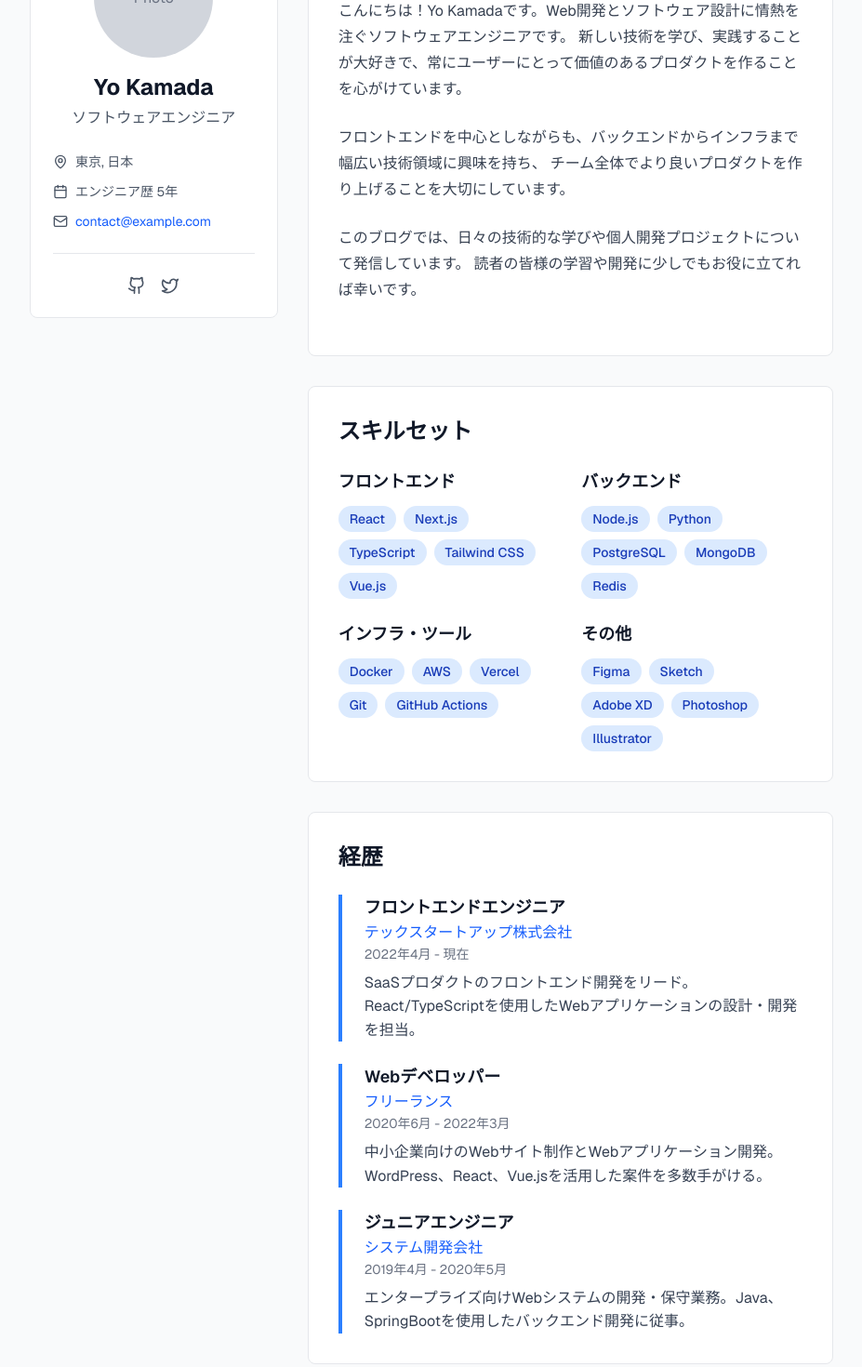
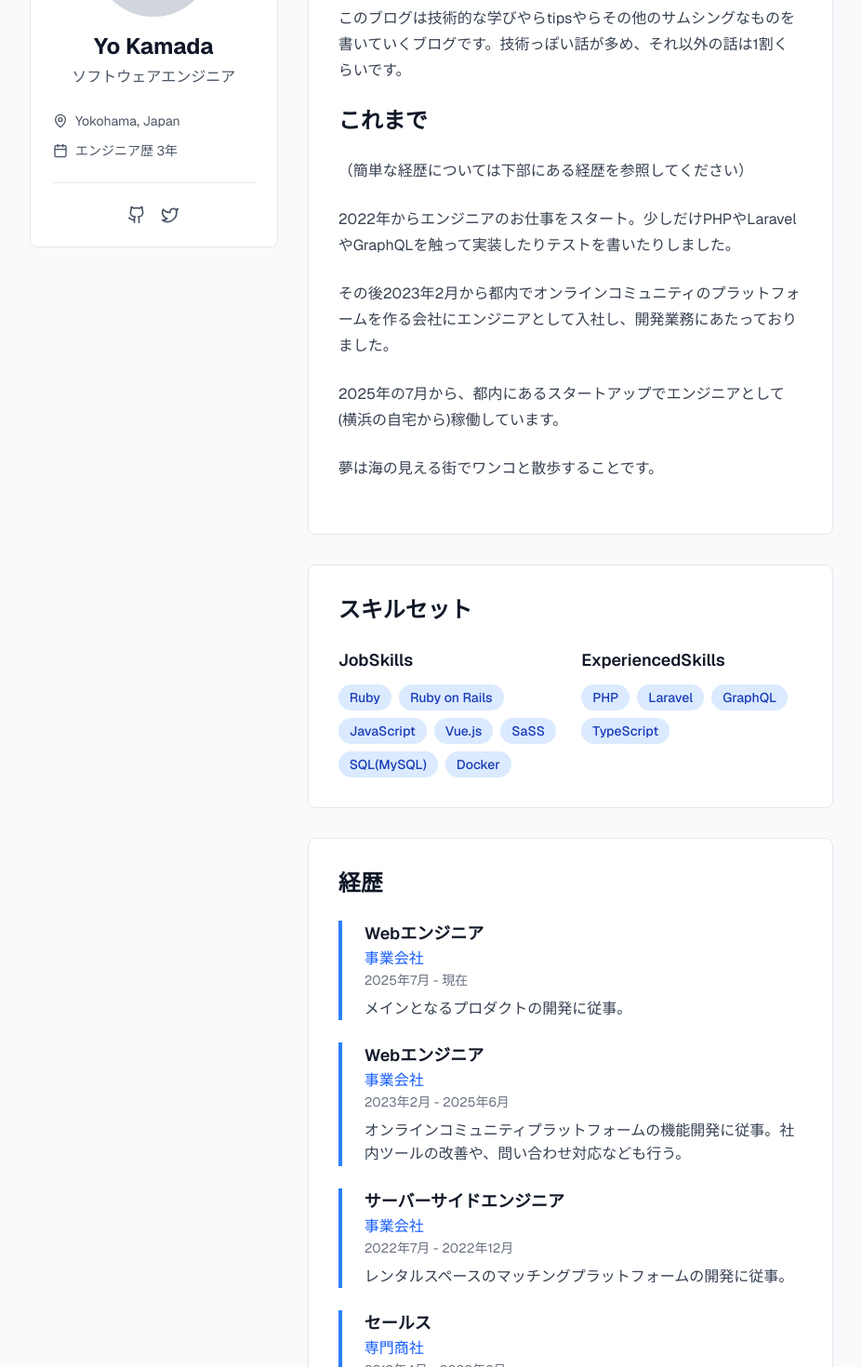
Before and after one commit to bumpfuji10/kyam-site, a Next.js app: page /about in a window 1280 px wide. Shown: the part 320-1790 px from the top of the page at 93% size, without its empty margins (176-1103 px from the left). Built offline with nearby package versions, Linux system fonts and the light colour scheme.

Commit message:
[change]経歴周りのテキストを改修

```diff
--- a/src/app/about/page.tsx
+++ b/src/app/about/page.tsx
@@ -2,30 +2,34 @@ import { Mail, Github, Twitter, MapPin, Calendar } from 'lucide-react';
 
 export default function AboutPage() {
   const skills = [
-    { category: 'フロントエンド', items: ['React', 'Next.js', 'TypeScript', 'Tailwind CSS', 'Vue.js'] },
-    { category: 'バックエンド', items: ['Node.js', 'Python', 'PostgreSQL', 'MongoDB', 'Redis'] },
-    { category: 'インフラ・ツール', items: ['Docker', 'AWS', 'Vercel', 'Git', 'GitHub Actions'] },
-    { category: 'その他', items: ['Figma', 'Sketch', 'Adobe XD', 'Photoshop', 'Illustrator'] },
+    { category: 'JobSkills', items: ['Ruby', 'Ruby on Rails', 'JavaScript', 'Vue.js', 'SaSS', 'SQL(MySQL)', 'Docker'] },
+    { category: 'ExperiencedSkills', items: ['PHP', 'Laravel', 'GraphQL', 'TypeScript'] }
   ];
 
   const experiences = [
     {
-      company: 'テックスタートアップ株式会社',
-      position: 'フロントエンドエンジニア',
-      period: '2022年4月 - 現在',
-      description: 'SaaSプロダクトのフロントエンド開発をリード。React/TypeScriptを使用したWebアプリケーションの設計・開発を担当。',
+      company: '事業会社',
+      position: 'Webエンジニア',
+      period: '2025年7月 - 現在',
+      description: 'メインとなるプロダクトの開発に従事。',
     },
     {
-      company: 'フリーランス',
-      position: 'Webデベロッパー',
-      period: '2020年6月 - 2022年3月',
-      description: '中小企業向けのWebサイト制作とWebアプリケーション開発。WordPress、React、Vue.jsを活用した案件を多数手がける。',
+      company: '事業会社',
+      position: 'Webエンジニア',
+      period: '2023年2月 - 2025年6月',
+      description: 'オンラインコミュニティプラットフォームの機能開発に従事。社内ツールの改善や、問い合わせ対応なども行う。',
     },
     {
-      company: 'システム開発会社',
-      position: 'ジュニアエンジニア',
-      period: '2019年4月 - 2020年5月',
-      description: 'エンタープライズ向けWebシステムの開発・保守業務。Java、SpringBootを使用したバックエンド開発に従事。',
+      company: '事業会社',
+      position: 'サーバーサイドエンジニア',
+      period: '2022年7月 - 2022年12月',
+      description: 'レンタルスペースのマッチングプラットフォームの開発に従事。'
+    },
+    {
+      company: '専門商社',
+      position: 'セールス',
+      period: '2019年4月 - 2022年6月',
+      description: '防犯カメラをメインとしたセキュリティ関連商材を、分譲マンションの管理組合や賃貸物件オーナーに提案・販売。',
     },
   ];
 
@@ -33,7 +37,6 @@ export default function AboutPage() {
     <div className="max-w-4xl mx-auto px-4 py-8">
       <div className="mb-12">
         <h1 className="text-4xl font-bold text-gray-900 mb-4">プロフィール</h1>
-        <p className="text-xl text-gray-600">Web開発とソフトウェア設計に情熱を注ぐエンジニアです</p>
       </div>
 
       <div className="grid grid-cols-1 lg:grid-cols-3 gap-8">
@@ -50,17 +53,11 @@ export default function AboutPage() {
             <div className="space-y-3 text-sm">
               <div className="flex items-center text-gray-600">
                 <MapPin className="w-4 h-4 mr-2" />
-                <span>東京, 日本</span>
+                <span>Yokohama, Japan</span>
               </div>
               <div className="flex items-center text-gray-600">
                 <Calendar className="w-4 h-4 mr-2" />
-                <span>エンジニア歴 5年</span>
-              </div>
-              <div className="flex items-center text-gray-600">
-                <Mail className="w-4 h-4 mr-2" />
-                <a href="mailto:contact@example.com" className="text-blue-600 hover:text-blue-700">
-                  contact@example.com
-                </a>
+                <span>エンジニア歴 3年</span>
               </div>
             </div>
 
@@ -91,19 +88,31 @@ export default function AboutPage() {
 
         <div className="lg:col-span-2 space-y-8">
           <section className="bg-white rounded-lg border border-gray-200 p-8">
-            <h3 className="text-2xl font-bold text-gray-900 mb-6">自己紹介</h3>
+            <h3 className="text-2xl font-bold text-gray-900 mb-6">Kyamについて</h3>
             <div className="prose prose-lg max-w-none text-gray-700">
               <p className="mb-4">
-                こんにちは！Yo Kamadaです。Web開発とソフトウェア設計に情熱を注ぐソフトウェアエンジニアです。
-                新しい技術を学び、実践することが大好きで、常にユーザーにとって価値のあるプロダクトを作ることを心がけています。
+                コニチワー！都内でエンジニアをしています。Yo Kamadaです。
               </p>
               <p className="mb-4">
-                フロントエンドを中心としながらも、バックエンドからインフラまで幅広い技術領域に興味を持ち、
-                チーム全体でより良いプロダクトを作り上げることを大切にしています。
+                このブログは技術的な学びやらtipsやらその他のサムシングなものを書いていくブログです。技術っぽい話が多め、それ以外の話は1割くらいです。
               </p>
-              <p>
-                このブログでは、日々の技術的な学びや個人開発プロジェクトについて発信しています。
-                読者の皆様の学習や開発に少しでもお役に立てれば幸いです。
+            </div>
+            <h3 className="text-2xl font-bold text-gray-900 mb-6">これまで</h3>
+            <div className="prose prose-lg max-w-none text-gray-700">
+              <p className="mb-4">
+                （簡単な経歴については下部にある経歴を参照してください）
+              </p>
+              <p className="mb-4">
+                2022年からエンジニアのお仕事をスタート。少しだけPHPやLaravelやGraphQLを触って実装したりテストを書いたりしました。
+              </p>
+              <p className="mb-4">
+                その後2023年2月から都内でオンラインコミュニティのプラットフォームを作る会社にエンジニアとして入社し、開発業務にあたっておりました。
+              </p>
+              <p className="mb-4">
+                2025年の7月から、都内にあるスタートアップでエンジニアとして(横浜の自宅から)稼働しています。
+              </p>
+              <p className='mb-4'>
+                夢は海の見える街でワンコと散歩することです。
               </p>
             </div>
           </section>
```
